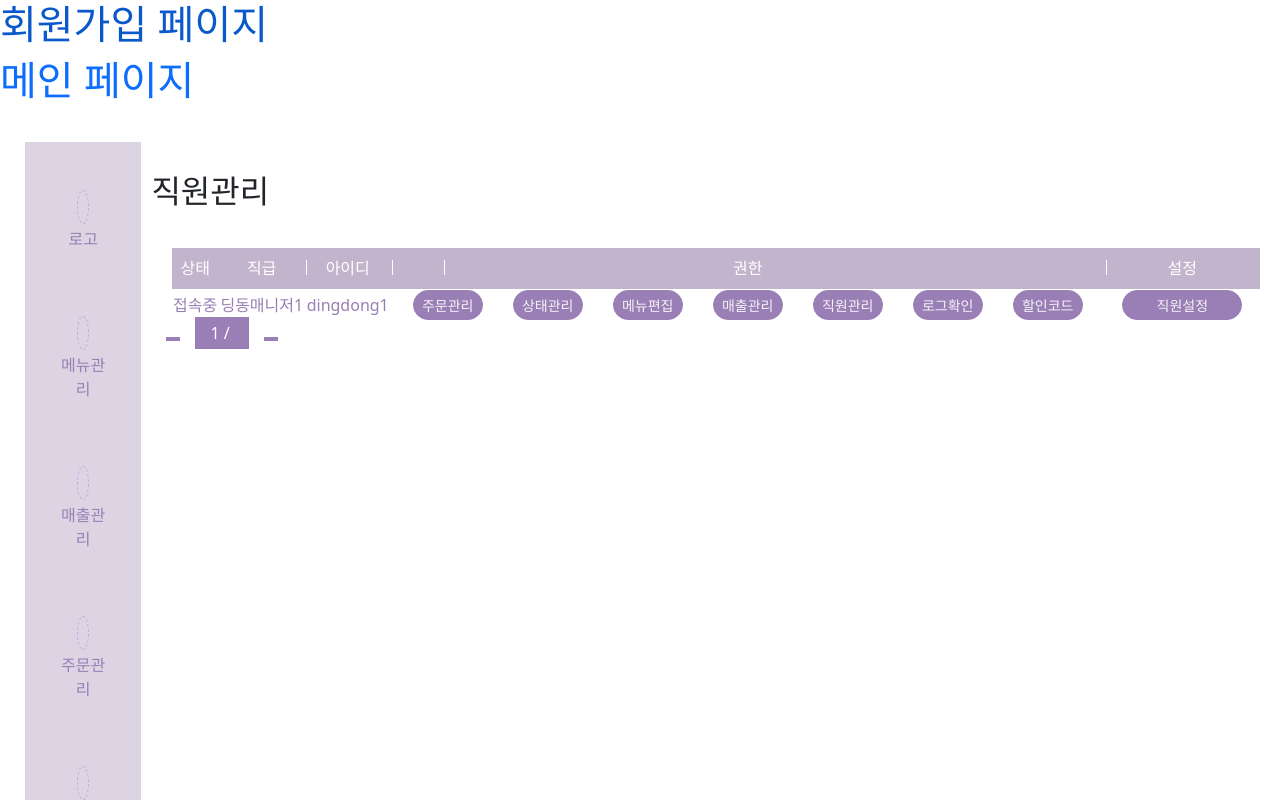
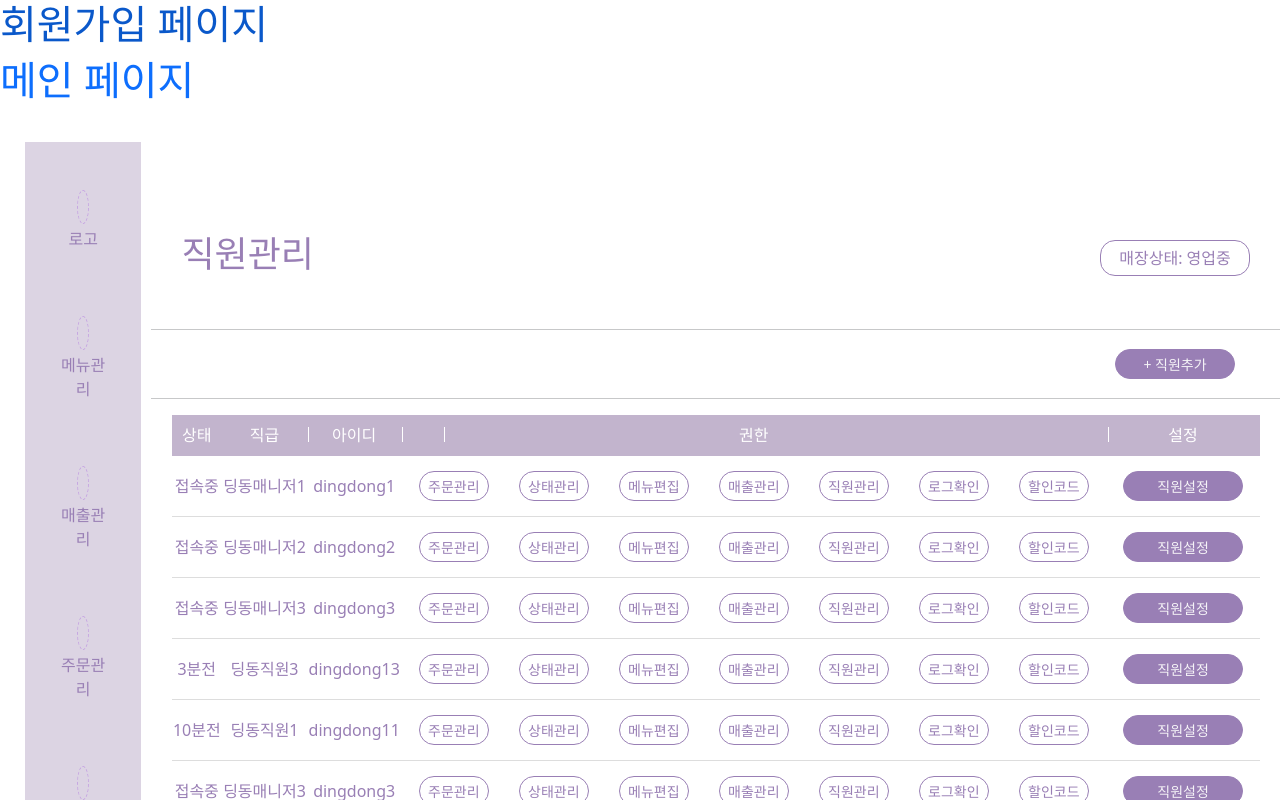
Before and after one commit to jgsjss/ding, a Vue app: page /staffmanagement in a window 1280 px wide. Shown: the top 800 px of the page. Built offline with nearby package versions, Linux system fonts and the light colour scheme; some icons are missing.

Commit message:
01.17 16:52
staffmanagement 버튼수정중

```diff
--- a/src/assets/StaffData.js
+++ b/src/assets/StaffData.js
@@ -3,6 +3,66 @@ export default [
       condition: '접속중',
       rank: '딩동매니저1',
       id: 'dingdong1',
-    //   authority1 : '<button type="button">메뉴편집</button>',
+      option:'직원설정',
+    },
+    {
+      condition: '접속중',
+      rank: '딩동매니저2',
+      id: 'dingdong2',
+      option:'직원설정',
+    },
+    {
+      condition: '접속중',
+      rank: '딩동매니저3',
+      id: 'dingdong3',
+      option:'직원설정',
+    },
+    {
+      condition: '3분전',
+      rank: '딩동직원3',
+      id: 'dingdong13',
+      option:'직원설정',
+    },
+    {
+      condition: '10분전',
+      rank: '딩동직원1',
+      id: 'dingdong11',
+      option:'직원설정',
+    },
+    {
+      condition: '접속중',
+      rank: '딩동매니저3',
+      id: 'dingdong3',
+      option:'직원설정',
+    },
+    {
+      condition: '3분전',
+      rank: '딩동직원3',
+      id: 'dingdong13',
+      option:'직원설정',
+    },
+    {
+      condition: '10분전',
+      rank: '딩동직원1',
+      id: 'dingdong11',
+      option:'직원설정',
+    },
+    {
+      condition: '접속중',
+      rank: '딩동매니저3',
+      id: 'dingdong3',
+      option:'직원설정',
+    },
+    {
+      condition: '3분전',
+      rank: '딩동직원3',
+      id: 'dingdong13',
+      option:'직원설정',
+    },
+    {
+      condition: '10분전',
+      rank: '딩동직원1',
+      id: 'dingdong11',
+      option:'직원설정',
     },
 ]
--- a/src/assets/css/StaffManagement/StaffManagement.css
+++ b/src/assets/css/StaffManagement/StaffManagement.css
@@ -3,6 +3,32 @@
     margin: 0 auto;
     padding: 30px 0;
   }
+  .staff_text {
+    color:#997fb5;
+    font-size:36px;
+    padding:0 30px;
+  }
+  .staff_right {
+      padding:0 30px;
+  }
+  .staff_list_wrap {
+    margin: 0 auto;
+    padding:0 30px;
+    position: relative;
+    display: flex;
+    flex-direction: row;
+    justify-content: flex-end;
+    align-items: center;
+}
+.staff_wrap{
+    margin: 0 auto;
+    padding: 30px 0;
+    position: relative;
+    display: flex;
+    flex-direction: row;
+    justify-content: space-between;
+    align-items: center;
+}
   .staff_table {
     width: 85%;
     margin: 0 auto;
@@ -43,6 +69,7 @@
     background: #c2b4cd;
     color: #fff;
     text-align: center;
+    border-bottom:1px solid #ddd;
   }
   .staff_col {
     font-weight: 500;
@@ -71,22 +98,56 @@
   }
   .staff_authority {
       margin:0 auto;
+      padding:15px 0;
   }
   .staff_authority >button {
       width:70px;
+  }
+  .staff_board {
+      border-bottom:1px solid #ddd;
   }
   tbody {
     color: #997fb5;
     text-align: center;
   }
+
   .s_page-btn {
     background: #997fb5;
     border: 1px solid #997fb5;
     color: #fff;
     margin: 0 15px;
   }
+  .s_btn-cover {
+      margin:0 auto;
+      text-align: center;
+      padding:30px 0;
+  }
   .s_page-count {
     background: #997fb5;
     color: #fff;
     padding: 5px 15px;
   }
+  /* modal */
+  .staff_addition {
+
+  }
+  .modal-footer {
+    justify-content: center;
+  }
+  .form-check {
+      display:inline-block;
+  }
+  .col-form-label {
+      padding-top:0;
+      padding: 0 10px 0 0;
+      text-align: center;
+  }
+  /* td btn */
+  .btn-check:focus+.btn, .btn:focus {
+      background:#997fb5;
+      color:white;
+  }
+  .authority {
+      background:white;
+      color:#997fb5;
+  }
--- a/src/view/StaffManagement.vue
+++ b/src/view/StaffManagement.vue
@@ -1,8 +1,103 @@
 <template>
 <Navbar />
-<h2 class="staff_text">직원관리</h2>
+<!---->
+<div class="modal fade" id="addition" tabindex="-1" aria-labelledby="additionModalLabel" aria-hidden="true">
+  <div class="modal-dialog">
+    <div class="modal-content">
+      <div class="modal-header">
+        <h5 class="modal-title" id="additionModalLabel">직원추가</h5>
+        <button type="button" class="btn-close" data-bs-dismiss="modal" aria-label="Close"></button>
+      </div>
+      <div class="modal-body">
+<form>
+  <div class="row mb-3">
+    <label for="inputEmail3" class="col-sm-2 col-form-label">이름</label>
+    <div class="col-sm-10">
+      <input type="email" class="form-control" id="inputEmail3">
+    </div>
+  </div>
+  <div class="row mb-3">
+    <label for="inputPassword3" class="col-sm-2 col-form-label">아이디</label>
+    <div class="col-sm-10">
+      <input type="text" class="form-control" id="inputid">
+    </div>
+  </div>
+  <div class="row mb-3">
+    <label for="inputPassword3" class="col-sm-2 col-form-label">비밀번호</label>
+    <div class="col-sm-10">
+      <input type="password" class="form-control" id="inputpassword">
+    </div>
+  </div>
+  <fieldset class="row mb-3">
+    <legend class="col-form-label col-sm-2 pt-0">권한설정</legend>
+    <div class="col-sm-10">
+      <div class="form-check">
+        <input class="form-check-input" type="checkbox" name="gridRadios" id="gridRadios1" value="option1" checked>
+        <label class="col-form-label" for="gridRadios1">
+          메뉴편집
+        </label>
+      </div>
+      <div class="form-check">
+        <input class="form-check-input" type="checkbox" name="gridRadios" id="gridRadios2" value="option2">
+        <label class="col-form-label" for="gridRadios2">
+          매출관리
+        </label>
+      </div>
+      <div class="form-check">
+        <input class="form-check-input" type="checkbox" name="gridRadios" id="gridRadios2" value="option2">
+        <label class="col-form-label" for="gridRadios2">
+          직원관리
+        </label>
+      </div>
+      <div class="form-check">
+        <input class="form-check-input" type="checkbox" name="gridRadios" id="gridRadios2" value="option2">
+        <label class="col-form-label" for="gridRadios2">
+          로그확인
+        </label>
+      </div>
+      <div class="form-check">
+        <input class="form-check-input" type="checkbox" name="gridRadios" id="gridRadios2" value="option2">
+        <label class="col-form-label" for="gridRadios2">
+          할인코드
+        </label>
+      </div>
+      <div class="form-check">
+        <input class="form-check-input" type="checkbox" name="gridRadios" id="gridRadios2" value="option2">
+        <label class="col-form-label" for="gridRadios2">
+          매출관리
+        </label>
+      </div>
+    </div>
+  </fieldset>
+</form>
+      </div>
 
+          <div class="modal-footer">
+            <button type="button" class="btn btn-secondary" data-bs-dismiss="modal">취소</button>
+            <button type="button" class="btn btn-primary">등록</button>
+          </div>
+    </div>
+  </div>
+</div>
+<!---->
   <div class="staff_container">
+    <div class="staff_wrap">
+    <h2 class="staff_text">직원관리</h2>
+      <div class="staff_right">
+        <button class="main-btn" type="submit">
+          <span class="condition">매장상태</span>
+          <span class="condition">: 영업중{{}}</span>
+        </button>
+        <i class="xi-bell"></i>
+      </div>
+      </div>
+      <hr />
+  <div class="staff_list_wrap">
+      <router-link to="/OrderManagement/1"><i class="xi-list-square list"></i></router-link>
+      <router-link to="/OrderManagement/1_2"><i class="xi-apps list"></i></router-link>
+      <button type="button" class="btn" data-bs-toggle="modal" data-bs-target="#addition" data-bs-whatever="@mdo">+ 직원추가</button>
+  </div>
+  <hr />
     <table class="staff_table">
       <thead class="staff_head">
         <tr class="staff_title">
@@ -14,19 +109,18 @@
         </tr>
       </thead>
       <tbody>
-        <tr v-for="(a, i) in $store.state.StaffData" :key="i">
+        <tr v-for="(a, i) in $store.state.StaffData" :key="i" class="staff_board">
           <td>{{ $store.state.StaffData[i].condition }}</td>
           <td>{{ $store.state.StaffData[i].rank }}</td>
           <td>{{ $store.state.StaffData[i].id }}</td>
           <td class="staff_authority">
-            <button type="button" class="btn btn-sm">주문관리</button>
-            <button type="button" class="btn btn-sm">상태관리</button>
-            <button type="button" class="btn">메뉴편집</button>
-            <button type="button" class="btn">매출관리</button>
-            <button type="button" class="btn">직원관리</button>
-            <button type="button" class="btn">로그확인</button>
-            <button type="button" class="btn">할인코드</button>
-
+            <button type="button" class="btn authority active" data-bs-toggle="button" autocomplete="off" aria-pressed="true" @click="isToggled = !isToggled">주문관리</button>
+            <button type="button" class="btn authority active" data-bs-toggle="button" autocomplete="off" aria-pressed="true" @click="isToggled = !isToggled">상태관리</button>
+            <button type="button" class="btn authority active" data-bs-toggle="button" autocomplete="off" aria-pressed="true" @click="isToggled = !isToggled">메뉴편집</button>
+            <button type="button" class="btn authority active" data-bs-toggle="button" autocomplete="off" aria-pressed="true" @click="isToggled = !isToggled">매출관리</button>
+            <button type="button" class="btn authority" data-bs-toggle="button" autocomplete="off" @click="isToggled = !isToggled">직원관리</button>
+            <button type="button" class="btn authority" data-bs-toggle="button" autocomplete="off" @click="isToggled = !isToggled">로그확인</button>
+            <button type="button" class="btn authority" data-bs-toggle="button" autocomplete="off" @click="isToggled = !isToggled">할인코드</button>
             </td>
           <td><button type="button" class="btn">직원설정</button></td>
         </tr>
@@ -56,6 +150,7 @@ export default {
   data() {
     return {
       pageNum: 0,
+      isToggled : false,
     };
   },
   props: {
```
